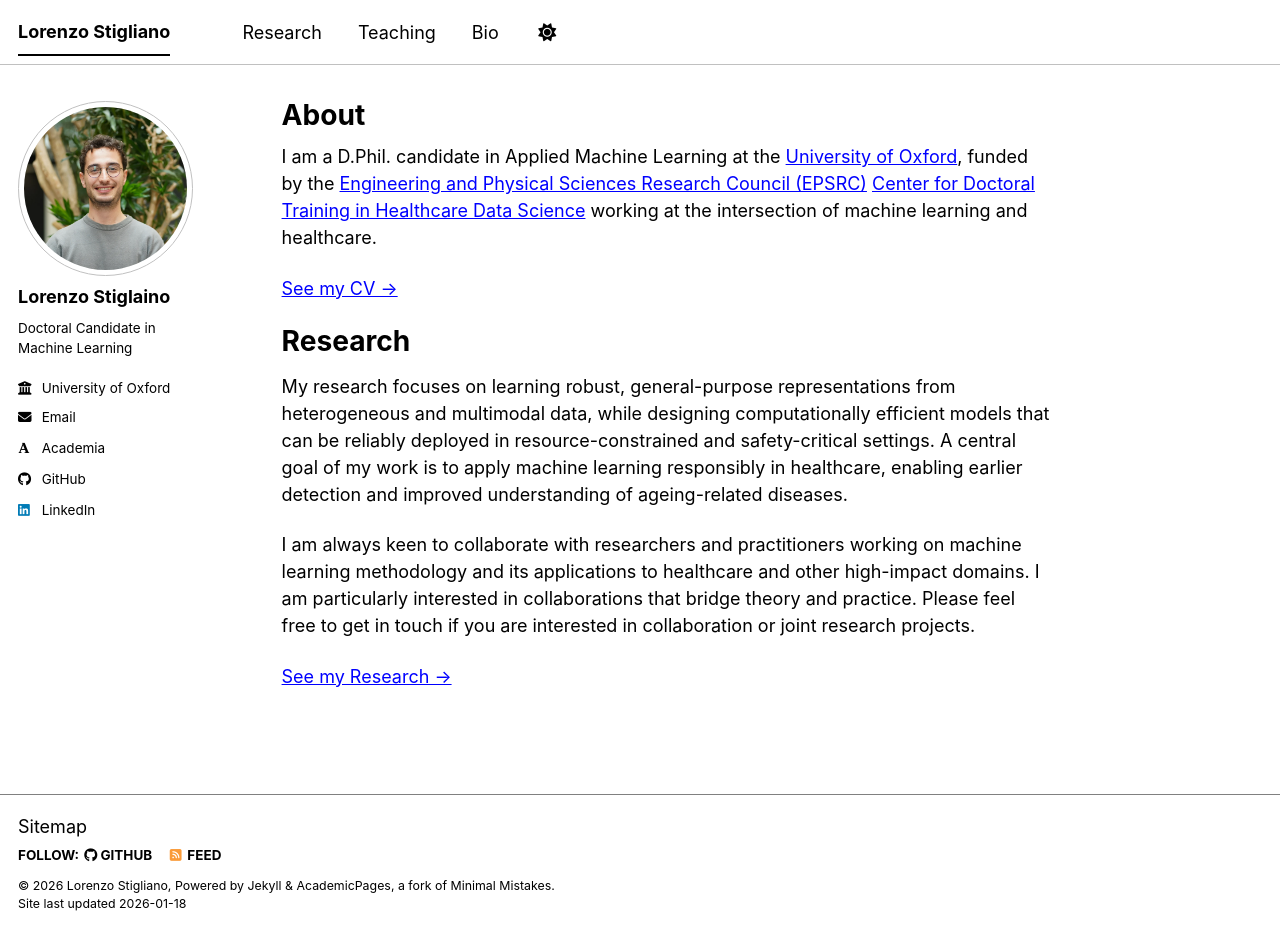
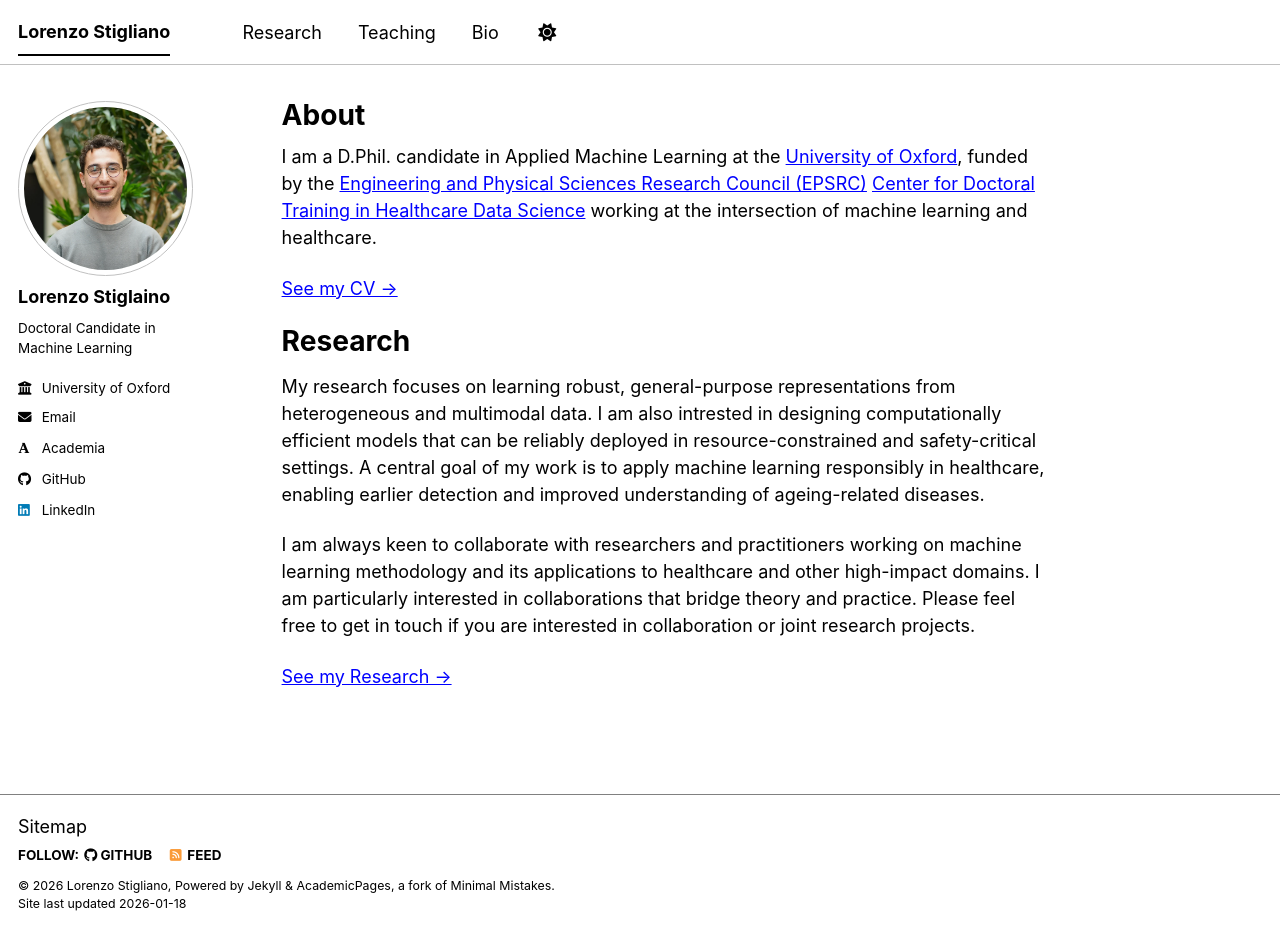
Before and after one commit to LorenzoStigliano/lorenzostigliano.github.io, a Jekyll site: the page built from _pages/about.md, in a window 1280 px wide and 932 px high. Built offline with Jekyll 4.4.1, drawn with Linux system fonts in a browser that asks for light colours; some web fonts are replaced; a script bundle is joined from its source files by our own code; library files that are not in the unit come from our copies.

Commit message:
change about

```diff
--- a/_pages/about.md
+++ b/_pages/about.md
@@ -14,7 +14,7 @@ I am a D.Phil. candidate in Applied Machine Learning at the [University of Oxfor
 Research
 ======
 
-My research focuses on learning robust, general-purpose representations from heterogeneous and multimodal data, while designing computationally efficient models that can be reliably deployed in resource-constrained and safety-critical settings. A central goal of my work is to apply machine learning responsibly in healthcare, enabling earlier detection and improved understanding of ageing-related diseases.
+My research focuses on learning robust, general-purpose representations from heterogeneous and multimodal data. I am also intrested in designing computationally efficient models that can be reliably deployed in resource-constrained and safety-critical settings. A central goal of my work is to apply machine learning responsibly in healthcare, enabling earlier detection and improved understanding of ageing-related diseases.
 
 I am always keen to collaborate with researchers and practitioners working on machine learning methodology and its applications to healthcare and other high-impact domains. I am particularly interested in collaborations that bridge theory and practice. Please feel free to get in touch if you are interested in collaboration or joint research projects.
 
```
